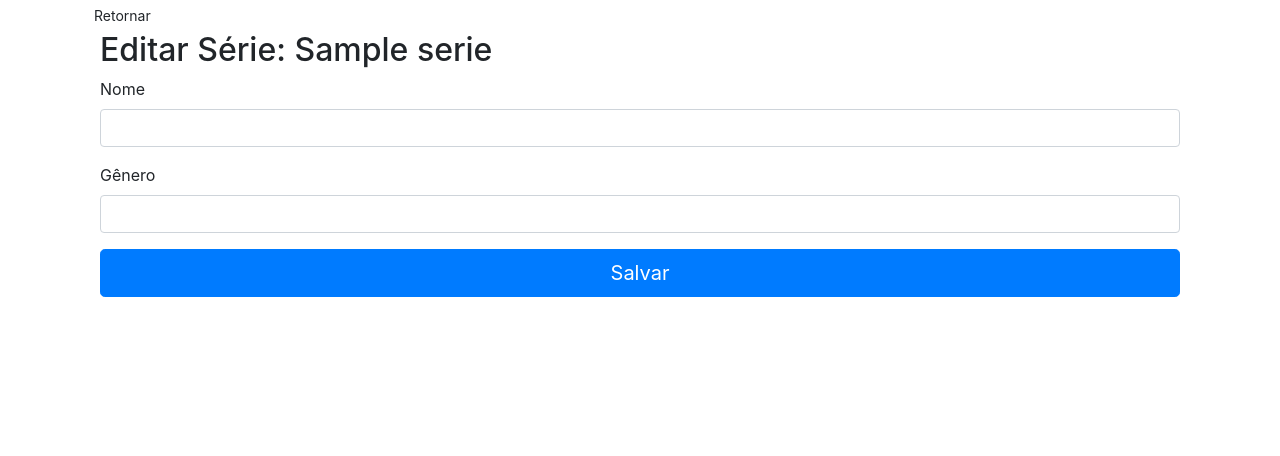
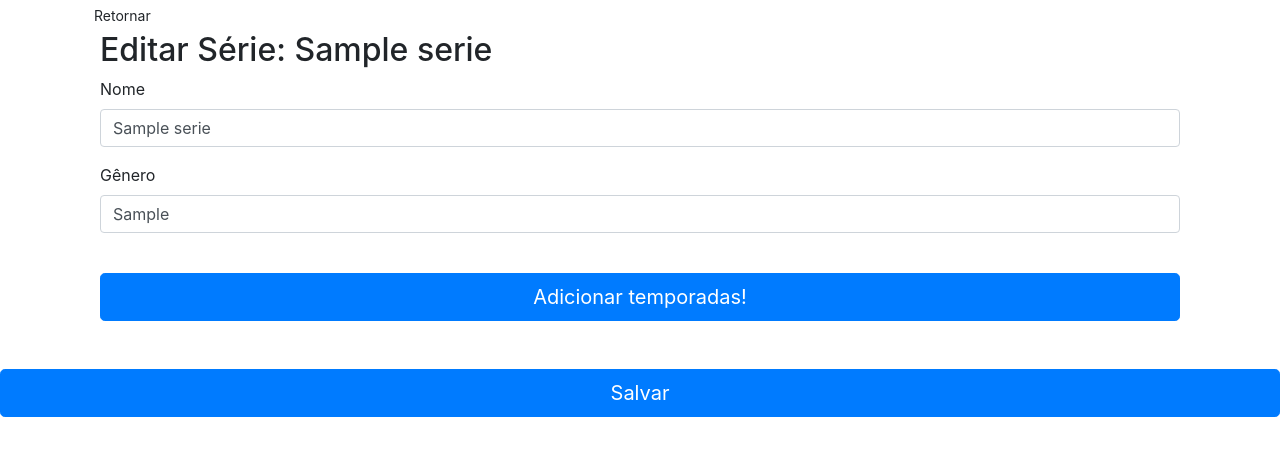
Before and after one commit to next-ep/next-ep, a Flask app: page /series/edit/1 in a window 1280 px wide. Shown: the part 70-526 px from the top of the page. Run offline with Flask 2, Linux system fonts and the light colour scheme; a user stored in the database is signed in; tables that the repository leaves empty hold one stand-in row (values such as "Sample post"); some libraries are stand-ins or nearby versions.

Commit message:
Adicionando crud de temporadas

```diff
--- a/app/forms.py
+++ b/app/forms.py
@@ -1,5 +1,8 @@
+from audioop import minmax
+from unicodedata import numeric
+from xmlrpc.client import Boolean
 from flask_wtf import FlaskForm
-from wtforms import StringField, PasswordField, BooleanField
+from wtforms import StringField, PasswordField, BooleanField, IntegerField
 from wtforms.validators import InputRequired, Email, Length, EqualTo
 
 class LoginForm(FlaskForm):
@@ -28,6 +31,10 @@ class RegisterSerie(FlaskForm):
 class EditSerie(FlaskForm):
     serie_name = StringField('Nome', validators=[InputRequired(), Length(min=2, max=80)])
     serie_type = StringField('Gênero', validators=[InputRequired(), Length(min=2, max=80)])
+    serie_concluded = BooleanField('Concluída')
 
 class RegisterCommentary(FlaskForm):
     commentary_text = StringField('Adicionar Comentário:', render_kw={'class': 'form-control', 'rows': '3'}, validators=[InputRequired(), Length(min=1, max=300)])
+
+class RegisterSeason(FlaskForm):
+    seasons_number = IntegerField('Número da Temporada', validators=[InputRequired()])
--- a/app/models.py
+++ b/app/models.py
@@ -38,10 +38,9 @@ class Season(db.Model):
     episodes = relationship('Episode', backref="season")
     concluded = db.Column(db.Boolean, unique=False, default=False)
 
-    def __init__(self, season_number, serie_id, episodes):
+    def __init__(self, season_number, serie_id):
         self.season_number = season_number
         self.serie_id = serie_id
-        self.episodes = episodes
 
 
 class Episode(db.Model):
--- a/app/series/views.py
+++ b/app/series/views.py
@@ -1,7 +1,9 @@
-from flask import render_template, redirect, flash, url_for
+from hashlib import new
+from typing import List
+from flask import render_template, redirect, flash, url_for, request
 from flask_login import login_required, current_user
-from app.models import Serie, User, Commentary
-from app.forms import EditSerie, RegisterSerie, RegisterCommentary
+from app.models import Season, Serie, User, Commentary
+from app.forms import EditSerie, RegisterSeason, RegisterSerie, RegisterCommentary
 from app import db
 
 from . import series
@@ -34,19 +36,18 @@ def get_series_by_user():
 @series.route('/series/edit/<id>', methods=['GET', 'POST'])
 @login_required
 def edit_serie(id):
-    form = EditSerie()
     serie = Serie.query.get(int(id))
-    if form.validate_on_submit():
+    if request.method == 'POST':
         user = User.query.filter_by(id=current_user.get_id()).first()
         if user and serie:
-            serie.name = form.serie_name.data
+            serie.name = request.form['serie_name']
             serie.user_id = user.id
-            serie.serie_type = form.serie_type.data
+            serie.serie_type = request.form['serie_type']
             db.session.commit()
             return redirect(url_for('series.get_series_by_user'))
         flash("Erro ao editar série. Tente novamente.", category="warning")
         return redirect(url_for('series.edit_serie'))
-    return render_template('edit_serie.html', serie=serie, form=form)
+    return render_template('edit_serie.html', serie=serie)
 
 @series.route('/series/delete/<id>', methods=['GET', 'POST'])
 @login_required
@@ -98,3 +99,24 @@ def delete_commentary(serie_id,commentary_id):
     else:
         flash("Erro ao deletar comentário. Tente novamente.", category="warning")
         return redirect(url_for('series.details_serie', id=serie_id))
+
+@series.route('/series/<id>/seasons/add', methods=['GET', 'POST'])
+@login_required
+def add_seasons(id):
+    form = RegisterSeason()
+    serie = Serie.query.get(int(id))
+    count = 0
+    if request.method == "GET":
+        if serie:
+            return render_template('add_seasons.html', serie=serie, form=form, count=count)
+    if request.method == "POST":
+        seasons_number = form.seasons_number.data
+        list_season = []
+        while(count < seasons_number):
+            season = Season(count + 1, serie.id)
+            list_season.append(season)
+            count += 1
+        db.session.add_all(list_season)
+        serie.seasons = list_season
+        db.session.commit()
+        return redirect(url_for('series.details_serie', id=id))
--- a/app/static/css.css
+++ b/app/static/css.css
@@ -5,3 +5,9 @@ body {
     padding: 40px 15px;
     text-align: center;
   }
+
+  input{
+    border:0;
+    border-radius: 5px;
+    margin-bottom: 40px;
+  }
--- a/app/templates/edit_serie.html
+++ b/app/templates/edit_serie.html
@@ -10,18 +10,32 @@
 {% endblock %}
 
 {% block content %}
+<script type="text/javascipt" src="{{url_for('static', filename='js.js')}}"></script>
 <div class="container">
   <a href="{{url_for('series.get_series_by_user')}}" class="btn btn-sm" role="button">Retornar</a>
     <form class="container" method="POST" action="{{url_for('series.edit_serie',id=serie.id)}}">
       <h2 class="form-signin-heading">Editar Série: {{serie.name}}</h2>
-      {{ form.hidden_tag() }}
-      {{ wtf.render_field(form.serie_name) }}
-      {{ wtf.render_field(form.serie_type) }}
+      <div class="form-group required">
+        <label class="form-control-label" for="serie_name">Nome</label>
+        <input class="form-control" id="serie_name" maxlength="80" minlength="2" name="serie_name" required type="text" value="{{serie.name}}">
+      </div>
+      <div class="form-group required">
+        <label class="form-control-label" for="serie_type">Gênero</label>
+        <input class="form-control" id="serie_type" maxlength="80" minlength="2" name="serie_type" required type="text" value="{{serie.serie_type}}">
+      </div>
+      <br>
+      <div>
+        <a id="add-seasons" class="btn btn-lg btn-primary btn-block" method="GET" href="{{url_for('series.add_seasons', id=serie.id)}}" role="button">Adicionar temporadas!</a>
+      </div>
+        <br>
+        <br>
+      </div>
       <button class="btn btn-lg btn-primary btn-block" type="submit">Salvar</button>
     </form>
 </div> <!-- /container -->
+
 {% endblock %}
 
 {% block scripts %}
-{{super()}}
+<script src="{{url_for('static', filename='js.js')}}"></script>
 {% endblock %}
```
Also changed, not shown: app/static/js.js (+32 -0 lines), app/templates/add_seasons.html (added, +31 -0 lines).
